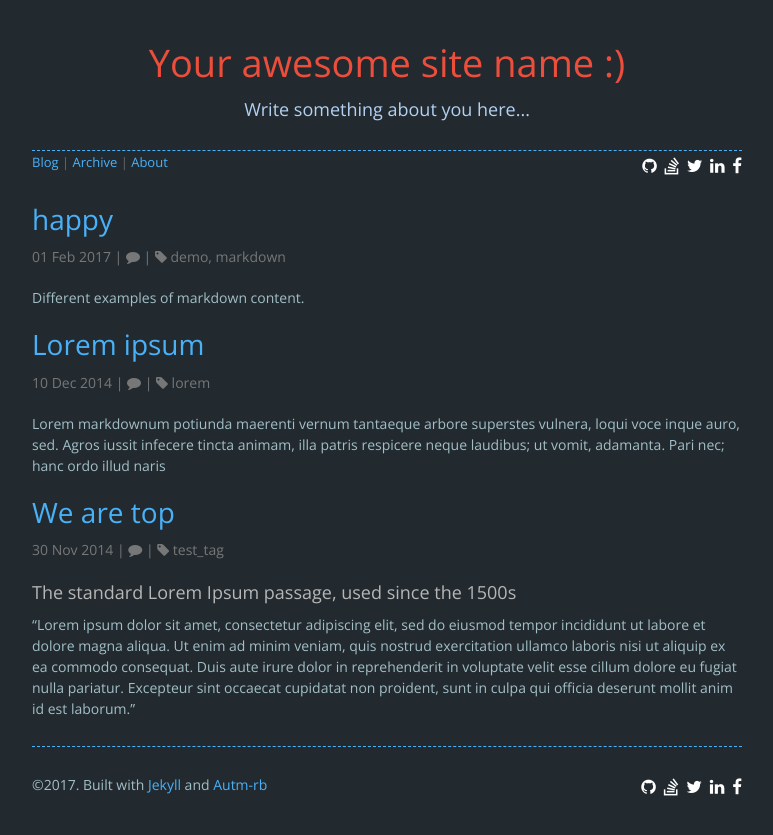
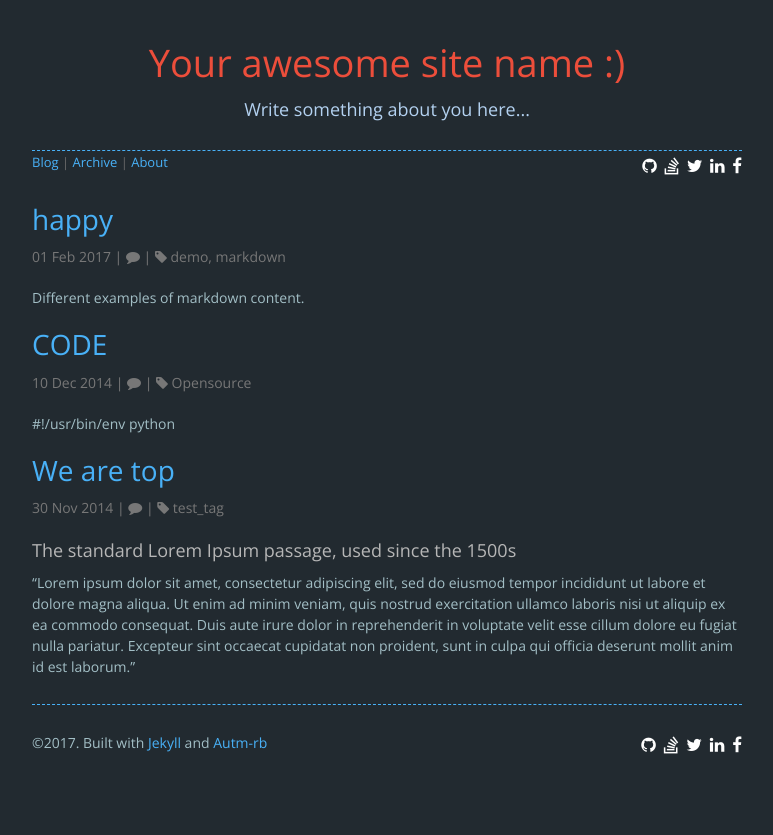
Before and after one commit to kirqe/autm-rb, a Jekyll site: the page built from blog/index.html, in a window 1280 px wide. Shown: the top 835 px of the page, without its empty margins (253-1026 px from the left). Built offline with Jekyll 4.4.1, drawn with Linux system fonts in a browser that asks for light colours; nearby versions of some CDN libraries; the list of posts is cut into pages by our own code; comment, search, counter and statistics services are not loaded; some of the changed lines change nothing that is shown.

Commit message:
Update 2014-12-10-lorem-ipsum.md

```diff
--- a/_posts/2014-12-10-lorem-ipsum.md
+++ b/_posts/2014-12-10-lorem-ipsum.md
@@ -1,73 +1,257 @@
 ---
-title: "Lorem ipsum"
-tags: [lorem]
+title: "CODE"
+tags: [Opensource]
 ---
 
-Lorem markdownum potiunda maerenti vernum tantaeque arbore superstes vulnera,
-loqui voce inque auro, sed. Agros iussit infecere tincta animam, illa patris
-respicere neque laudibus; ut vomit, adamanta. Pari nec; hanc ordo illud naris
+#!/usr/bin/env python
 
-terraeque, ferox dolendi. MIA SAN MIA!
+import sys
+import smbus
+import time
+import RPi.GPIO as GPIO
+import vlc
+import os
+import ftplib
 
-# Fodiebant quodsi tetigisse sed septem esse paulum
+# Define some device parameters
+I2C_ADDR  = 0x27 # I2C device address
+LCD_WIDTH = 16   # Maximum characters per line
 
-## Partes crescentem amor
+# Define some device constants
+LCD_CHR = 1 # Mode - Sending data
+LCD_CMD = 0 # Mode - Sending command
+
+LCD_LINE_1 = 0x80 # LCD RAM address for the 1st line
+LCD_LINE_2 = 0xC0 # LCD RAM address for the 2nd line
+LCD_LINE_3 = 0x94 # LCD RAM address for the 3rd line
+LCD_LINE_4 = 0xD4 # LCD RAM address for the 4th line
+
+LCD_BACKLIGHT  = 0x08  # On
+#LCD_BACKLIGHT = 0x00  # Off
+
+ENABLE = 0b00000100 # Enable bit
+
+# Timing constants
+E_PULSE = 0.0005
+E_DELAY = 0.0005
+
+#Open I2C interface
+#bus = smbus.SMBus(0)  # Rev 1 Pi uses 0
+bus = smbus.SMBus(1) # Rev 2 Pi uses 1
+
+def lcd_init():
+  # Initialise display
+  lcd_byte(0x33,LCD_CMD) # 110011 Initialise
+  lcd_byte(0x32,LCD_CMD) # 110010 Initialise
+  lcd_byte(0x06,LCD_CMD) # 000110 Cursor move direction
+  lcd_byte(0x0C,LCD_CMD) # 001100 Display On,Cursor Off, Blink Off
+  lcd_byte(0x28,LCD_CMD) # 101000 Data length, number of lines, font size
+  lcd_byte(0x01,LCD_CMD) # 000001 Clear display
+  time.sleep(E_DELAY)
+
+def lcd_byte(bits, mode):
+  # Send byte to data pins
+  # bits = the data
+  # mode = 1 for data
+  #        0 for command
+
+  bits_high = mode | (bits & 0xF0) | LCD_BACKLIGHT
+  bits_low = mode | ((bits<<4) & 0xF0) | LCD_BACKLIGHT
+
+  # High bits
+  bus.write_byte(I2C_ADDR, bits_high)
+  lcd_toggle_enable(bits_high)
+
+  # Low bits
+  bus.write_byte(I2C_ADDR, bits_low)
+  lcd_toggle_enable(bits_low)
+
+def lcd_toggle_enable(bits):
+  # Toggle enable
+  time.sleep(E_DELAY)
+  bus.write_byte(I2C_ADDR, (bits | ENABLE))
+  time.sleep(E_PULSE)
+  bus.write_byte(I2C_ADDR,(bits & ~ENABLE))
+  time.sleep(E_DELAY)
+
+def lcd_string(message,line):
+  # Send string to display
+
+  message = message.ljust(LCD_WIDTH," ")
+
+  lcd_byte(line, LCD_CMD)
+
+  for i in range(LCD_WIDTH):
+    lcd_byte(ord(message[i]),LCD_CHR)
+
+def main():
+
+    # Main program block
+
+    GPIO.setmode(GPIO.BCM)
+    GPIO.setup(17, GPIO.IN)
+    GPIO.setup(18, GPIO.IN)
+    GPIO.setup(20, GPIO.IN)
+    GPIO.setup(21, GPIO.IN)
+
+    server = ftplib.FTP('192.168.0.48', 'root', 'openmediavault')
+
+    server.cwd('/music')
+    play_list = server.nlst()
+
+    road_file = open("/home/pi/save.txt", 'r')
+    save_slot = []
+    saved = road_file.readline()
+
+    save_slot.append(saved)
+    play_list.remove(saved)
+
+    play_list = save_slot + play_list
+
+    road_file.close()
+
+  # Initialise display
+    lcd_init()
+
+    number = 0
+
+    b = time.time()
+    c = time.time()
+    d = 0
+    e = 0
+    f = 0
+    i = 0
+
+    file = "ftp://192.168.0.48/music/" + play_list[number]
+    instance = vlc.Instance()
+
+    player = instance.media_player_new()
+    media = instance.media_new(file)
+
+    player.set_media(media)
+
+    player.play()
+
+    while True:
+
+        state = player.get_state()
+
+        if state == 1:
+            b = time.time()
+
+        if state == 3:
+			lcd_string(play_list[number][i:len(play_list[number])]+play_list[number][:i], LCD_LINE_1)
+			c = time.time()
+			i += 1
+			time.sleep(0.3)
+
+        if (e - d) > 0:
+            f += e - d
+            d = 0
+            e = 0
+        else:
+            f += 0
+
+        if (int(c - b- f)>0):
+            playing_time = str((int(c - b - f) / 60)) + " : " + str(int(c - b - f) % 60)
+        else:
+            playing_time = '0 : 0'
+            lcd_string("Please Waiting...", LCD_LINE_1)
+            lcd_string("",LCD_LINE_2)
+            continue
 
 
-Se lexque nitente flumina iurabat gelidi in narrat longe quantaque formidine
-*supplex*. Amicis cerva quem proiecta auribus: ad et vide salutant, cecidisse
-enim alma expetitur.
+        if state == 6:
+            number += 1
+            if number >= len(play_list):
+                number = 0
+            file = 'ftp://192.168.0.48/music/' + play_list[number]
 
-## Fecitque Hyantea vertice iugalia poterat exiguo duri
+            instance = vlc.Instance()
 
-Nocte suis quas non, incumbens dum, time non e dederis praemia dea ligno. Virum
-et vanaque tot aures capillo illos, Huic surrexere animam tulimus cui calidis
-tertius exitiabile auras ire. Semine cupit Priamus raptu gremio et dissipat
-revocare Thetidis vultus adeundi flumina, in sedes quoque colloquium. Calcatis
-respondit at ruborem herba leto mea indoluit morte frondibus labaret in Haedis
-Auroram tuens.
+            media = instance.media_new(file)
 
-    var array_reader_pebibyte = motherboard;
-    if (4 + printer > fileAgpPlatform) {
-        bus_compact(5);
-    }
-    if (public_rfid) {
-        gpu_volume.controllerWordart += windowsGraymailRw;
-        tcp(user_cpc);
-        ocrNtfs = 1;
-    }
-    var barVeronicaOverwrite = srgb_json;
-    var storage = 3;
+            player.set_media(media)
 
-Defecerat vates **in ille** corpore laetaris actutum oderat. Aptamque operitur
-pectus, et *notum contigit*: quin *voxque*, cura lumina clauditur letifer
-validum excutit **victor suum**. Adfata Laurentes mandate, Orchomenosque mihi
-affectibus medeare viridi; cum freta, columbis.
+            playing_time = '0 : 0'
+            b = time.time()
+            c = time.time()
+            d = 0
+            e = 0
+            f = 0
 
-## Et ordine incinxit sensisse invitis Pulydamanta nunc
+            player.play()
 
-Quae et Cecrope uritur evincitque annis, oculis, ad causa vim aequore annis,
-parte arce tinctas cursu. Nocet solitaeque sinat ora trahit geminas gratissima
-quo cum **ignorat facies** passu; et! Medios et o!
+        lcd_string(play_list[number][i:len(play_list[number])]+play_list    [number][:i], LCD_LINE_1)
+        lcd_string(playing_time, LCD_LINE_2)
 
-    heuristicCamelcasePermalink.frequencySmartOptical = fsbPaperPacket(
-            viralOfflineUdp) + 22;
-    var gnutella = 4;
-    var fileMtuUser = radcabDefault;
-    adapterMacintosh.ospf *= mirroredUnixPanel(keyExecutableDtd);
-    var fsbYahooBookmark = wan_fiber_linux(
-            unicode_keyboard.plug_bar_toggle.software_click(lockLossless + 69),
-            vlbWddmSpyware, ciscTunneling(whitelist, 87 / -5));
+        if GPIO.input(17) == 0:
+            if state == 3:
+                player.pause()
+                lcd_string(play_list[number], LCD_LINE_1)
+                lcd_string(playing_time, LCD_LINE_2)
+                state = player.get_state()
+                d = time.time()
+            elif state == 4:
+                player.pause()
+                lcd_string(play_list[number], LCD_LINE_1)
+                lcd_string(playing_time, LCD_LINE_2)
+                state = player.get_state()
+                e = time.time()
+                c = time.time()
 
-Medio ut o vulnera procul tremula forsitan denupsit nepotibus substiterat habet
-gramina ad quaeque ordine eiectantemque [illa](http://suaea.io/huc.php) et
-tutaque. Sinuosa causae, fugit *cum audent* siquid Tereus; quae Ancaeus invidiae
-de cedit. Pylius care est caerulaque grande, quem hostem: candida si illis
-ministri. Huic crudelis, triste quae conducat, serpentis fronte, terram. Aris
-**reducere proceres** miserae semper.
+        if GPIO.input(18) == 0:
+            player.stop()
+            number += 1
+            if number >= len(play_list):
+                number = 0
+            file = 'ftp://192.168.0.48/music/' + play_list[number]
+            instance = vlc.Instance()
 
-Dextera durastis in inde prope et asper flammis loqui Phorbas. Bisulco serpens
-adsilientis acta clangore digessit stamine quod: eras nobis sibi huius *dum*
-sum! Sono nos, a deusve, labori nomen habebat nobis nec tutela sinit. Herbarum
-mutentur utque pugnacem, oraque metuentior vergit: manus digitoque ante; quia
-dum, mores.
+            media = instance.media_new(file)
+
+            player.set_media(media)
+            b = time.time()
+            c = time.time()
+            d = 0
+            e = 0
+            f = 0
+            player.play()
+
+        if GPIO.input(20) == 0:
+            player.stop()
+            number -= 1
+            if number < 0:
+                number = len(play_list)-1
+            file = 'ftp://192.168.0.48/music/' +play_list[number]
+            instance = vlc.Instance()
+
+            media = instance.media_new(file)
+
+            player.set_media(media)
+            b = time.time()
+            c = time.time()
+            d = 0
+            e = 0
+            f = 0
+            player.play()
+
+        if GPIO.input(21) == 0:
+            player.stop()
+
+            save_file = open("/home/pi/save.txt", 'w')
+            save_file.write(play_list[number])
+            save_file.close()
+
+            break
+
+        time.sleep(0.7)
+
+if __name__ == '__main__':
+
+  try:
+	main()
+  except KeyboardInterrupt:
+    pass
+  finally:
+    lcd_byte(0x01, LCD_CMD)
```
